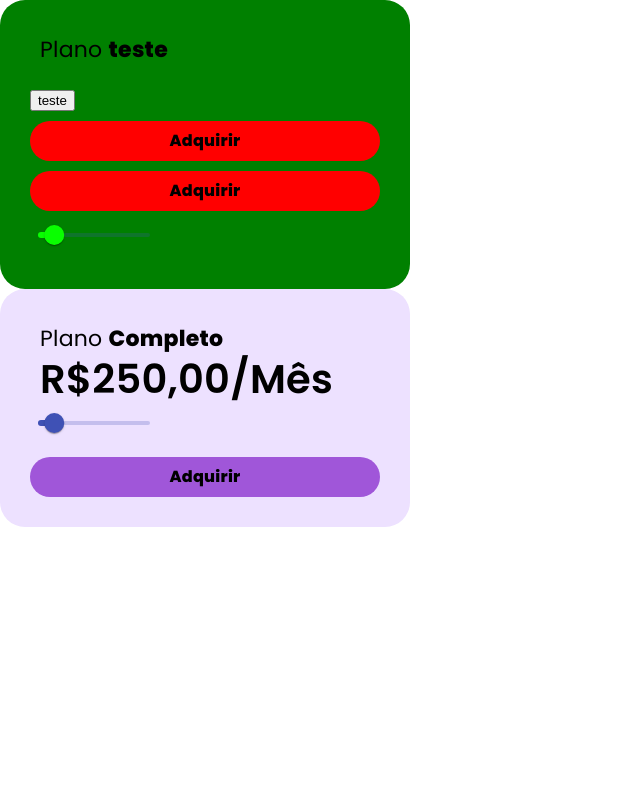
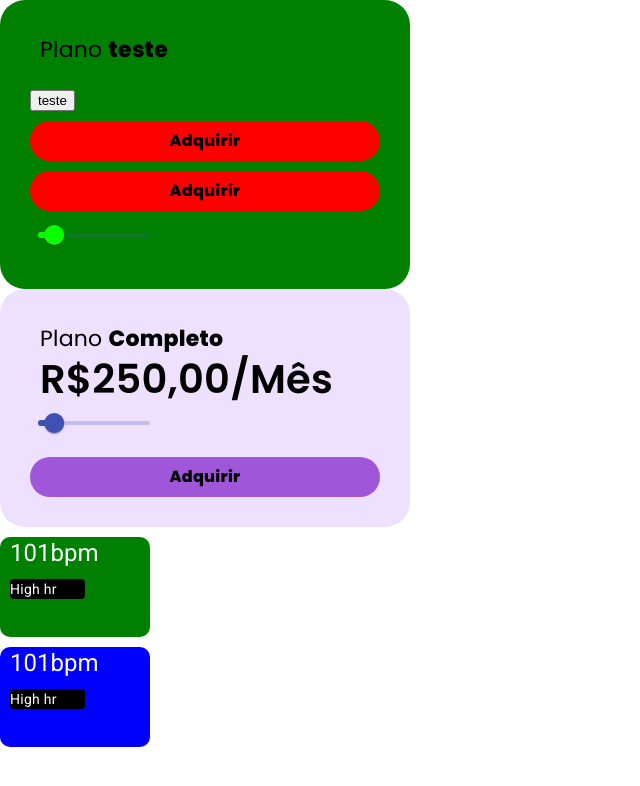
Before and after one commit to Vitormwxm/angular-basico-avancado, an Angular app in the folder fundamentos-do-angular/: page / in a window 1280 px wide. Shown: the top 786 px of the page, without its empty margins (0-640 px from the left). Built offline with nearby package versions, Linux system fonts and the light colour scheme.

Commit message:
praticando

```diff
--- a/fundamentos-do-angular/src/app/app.component.html
+++ b/fundamentos-do-angular/src/app/app.component.html
@@ -1,2 +1,4 @@
 <app-card></app-card>
 <app-card-roxo></app-card-roxo>
+<app-card-black></app-card-black>
+<app-card-black class="segundo"></app-card-black>
--- a/fundamentos-do-angular/src/app/app.component.scss
+++ b/fundamentos-do-angular/src/app/app.component.scss
@@ -0,0 +1,3 @@
+// :host ::ng-deep .segundo .card-black-header {
+//     background-color: blue !important;
+// }
--- a/fundamentos-do-angular/src/app/app.module.ts
+++ b/fundamentos-do-angular/src/app/app.module.ts
@@ -5,6 +5,8 @@ import { AppRoutingModule } from './app-routing.module';
 import { AppComponent } from './app.component';
 import { CardsModule } from './cards/cards.module';
 import { provideAnimationsAsync } from '@angular/platform-browser/animations/async';
+import { CardBlackComponent } from './components/long-card/card-black/card-black.component';
+import { LongCardModule } from './long-card/long-card.module';
 
 
 @NgModule({
@@ -14,7 +16,8 @@ import { provideAnimationsAsync } from '@angular/platform-browser/animations/asy
   imports: [
     BrowserModule,
     AppRoutingModule,
-    CardsModule
+    CardsModule,
+    LongCardModule
   ],
   providers: [
     provideClientHydration(),
--- /dev/null
+++ b/fundamentos-do-angular/src/app/components/long-card/card-black/card-black.component.html
@@ -0,0 +1,4 @@
+<div class="card-black-header">
+    <h1>101bpm</h1>
+    <div>High hr</div>
+</div>
--- /dev/null
+++ b/fundamentos-do-angular/src/app/components/long-card/card-black/card-black.component.scss
@@ -0,0 +1,20 @@
+.card-black-header {
+    width: 150px;
+    height: 100px;
+    background-color: green;
+    color: white;
+    border-radius: 10px;
+    box-sizing: border-box;
+
+    h1 {
+        margin: 10px 10px;
+    }
+
+    div {
+        margin: 10px 10px;
+        background-color: black;
+        border-radius: 4px;
+        width: 50%;
+        cursor: pointer;
+    }
+}
--- a/fundamentos-do-angular/src/styles.scss
+++ b/fundamentos-do-angular/src/styles.scss
@@ -1,4 +1,5 @@
 /* You can add global styles to this file, and also import other style files */
 
+@import url("./styles/_global-overrides.scss");
 html, body { height: 100%; }
 body { margin: 0; font-family: Roboto, "Helvetica Neue", sans-serif; }
--- a/fundamentos-do-angular/src/styles/_global-overrides.scss
+++ b/fundamentos-do-angular/src/styles/_global-overrides.scss
@@ -0,0 +1,3 @@
+.segundo .card-black-header {
+    background-color: blue !important;
+}
```
Also changed, not shown: fundamentos-do-angular/src/app/components/long-card/card-black/card-black.component.ts (added, +10 -0 lines), fundamentos-do-angular/src/app/long-card/long-card.module.ts (added, +14 -0 lines), 1 other file (tests, documents, lock files or other folders).
